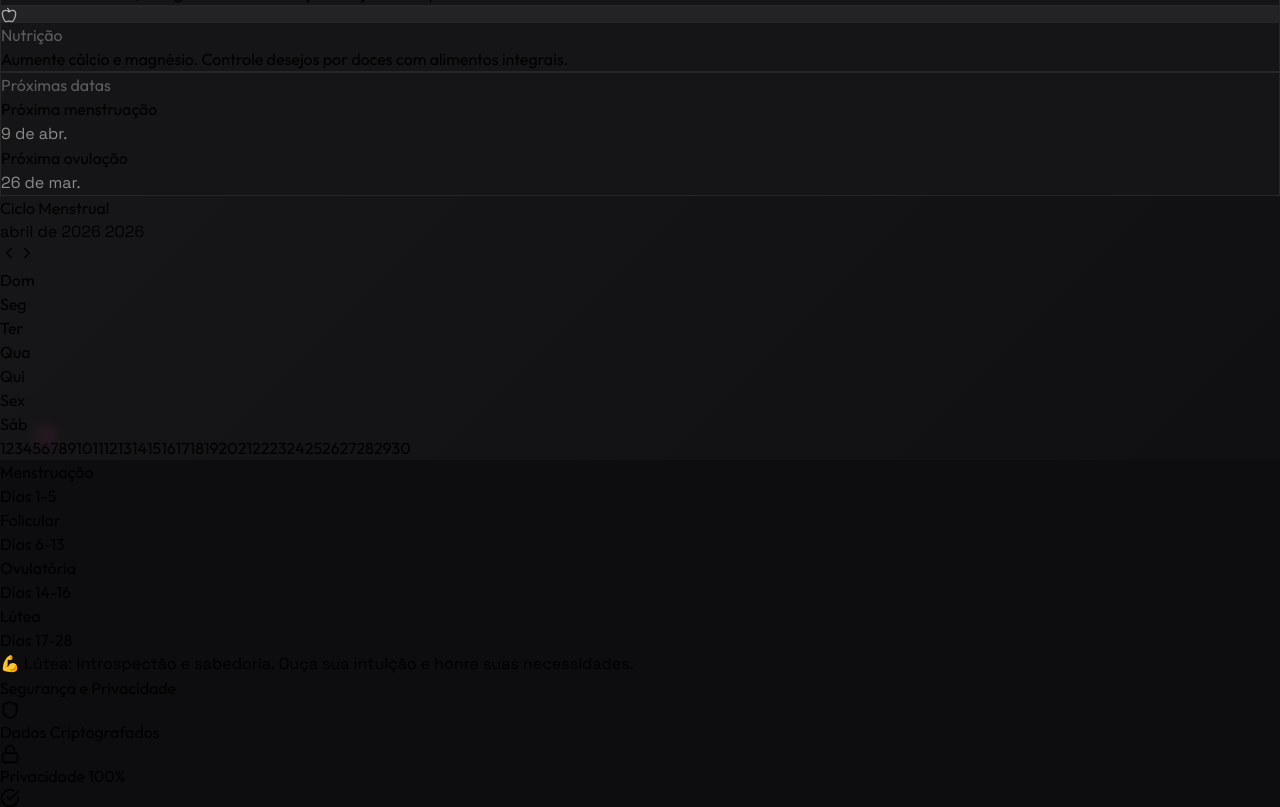
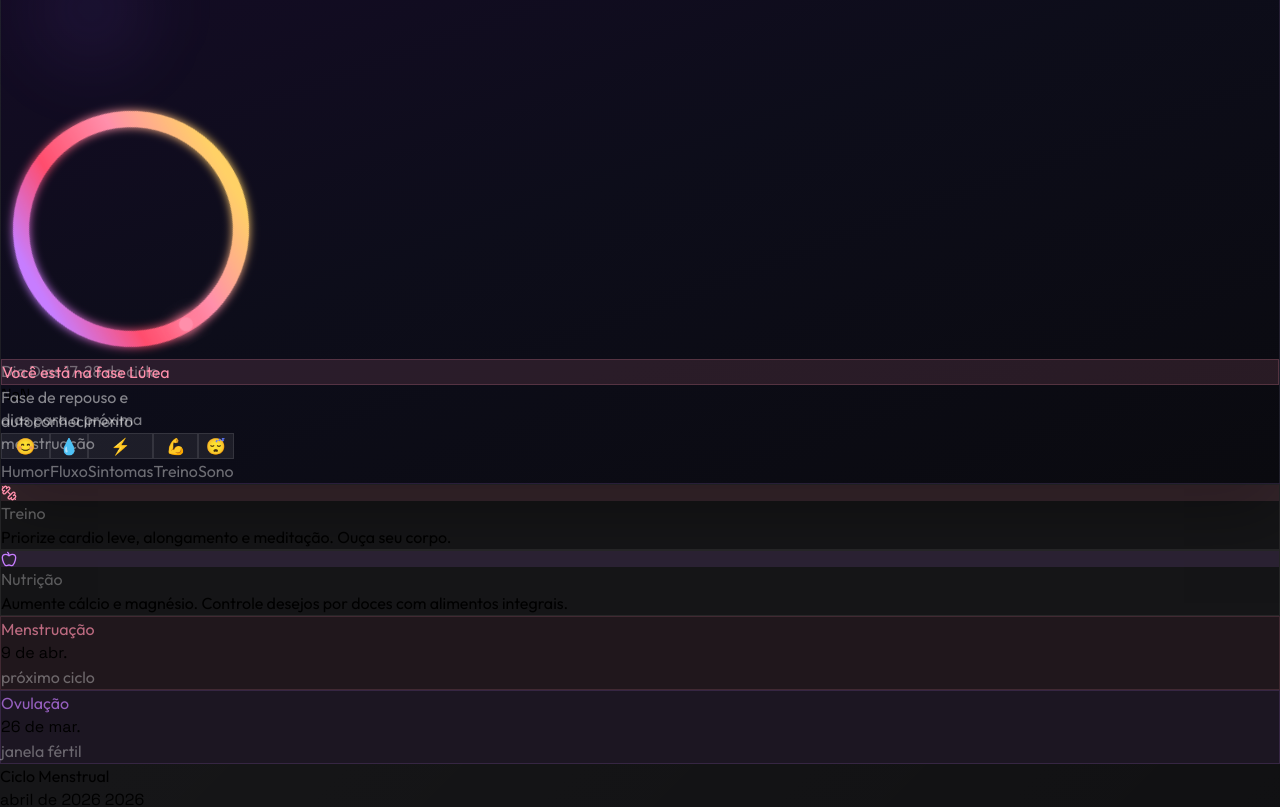
Before and after one commit to well2027t-gif/Fitgym, a React (Vite) app in the folder fitpro-app/client/: page /ciclo in a window 1280 px wide. Shown: the part 560-1367 px from the top of the page. Built offline with nearby package versions, Linux system fonts and the light colour scheme.

Commit message:
feat: redesign premium estilo Luna com arco de progresso e atalhos rapidos

```diff
--- a/fitpro-app/client/src/pages/Cycle.tsx
+++ b/fitpro-app/client/src/pages/Cycle.tsx
@@ -460,101 +460,124 @@ Consulte seu médico para análise profissional.
           {/* TAB: VISÃO GERAL */}
           {activeTab === 'overview' && (
             <motion.div initial={{ opacity: 0 }} animate={{ opacity: 1 }} className="space-y-4">
-              {/* Roda de Ciclo — Minimalismo de Luxo */}
+              {/* Hero Card — Arco Premium estilo Luna */}
               <div className="relative overflow-hidden rounded-3xl" style={{
-                background: 'rgba(255,255,255,0.03)',
-                border: '1px solid rgba(255,255,255,0.07)',
+                background: 'linear-gradient(160deg, #1a0a2e 0%, #0d0d1a 60%, #0a0a0f 100%)',
+                border: '1px solid rgba(255,255,255,0.08)',
+                boxShadow: '0 24px 64px rgba(0,0,0,0.6)'
               }}>
-                {/* Orb único e sutil */}
-                <div className="absolute inset-0" style={{ background: 'radial-gradient(ellipse at 50% 0%, rgba(244,114,182,0.08) 0%, transparent 65%)' }} />
+                {/* Orbs atmosféricos */}
+                <div className="absolute" style={{ top: -40, left: '50%', transform: 'translateX(-50%)', width: 320, height: 320, background: 'radial-gradient(circle, rgba(255,143,171,0.12) 0%, transparent 65%)', filter: 'blur(20px)' }} />
+                <div className="absolute" style={{ bottom: 0, right: 0, width: 180, height: 180, background: 'radial-gradient(circle, rgba(139,92,246,0.1) 0%, transparent 70%)', filter: 'blur(30px)' }} />
 
-                <div className="relative z-10 flex flex-col items-center py-8 px-6">
+                <div className="relative z-10 flex flex-col items-center pt-10 pb-8 px-6">
 
-                  {/* SVG da Roda — limpa e elegante */}
-                  <div className="relative mb-8" style={{ width: 220, height: 220 }}>
-                    <svg className="w-full h-full -rotate-90" viewBox="0 0 220 220">
+                  {/* Arco Grande — estilo Luna */}
+                  <div className="relative" style={{ width: 260, height: 260 }}>
+                    <svg className="w-full h-full" viewBox="0 0 260 260" style={{ transform: 'rotate(-210deg)' }}>
                       <defs>
-                        <linearGradient id="g-mens" x1="0%" y1="0%" x2="100%" y2="100%">
-                          <stop offset="0%" stopColor="#ff8fab" /><stop offset="100%" stopColor="#c9184a" />
+                        <linearGradient id="arc-base" x1="0%" y1="0%" x2="100%" y2="0%">
+                          <stop offset="0%" stopColor="#ffd166" stopOpacity="0.15" />
+                          <stop offset="40%" stopColor="#ff8fab" stopOpacity="0.15" />
+                          <stop offset="100%" stopColor="#c77dff" stopOpacity="0.15" />
                         </linearGradient>
-                        <linearGradient id="g-fol" x1="0%" y1="0%" x2="100%" y2="100%">
-                          <stop offset="0%" stopColor="#90e0ef" /><stop offset="100%" stopColor="#0077b6" />
+                        <linearGradient id="arc-progress" x1="0%" y1="0%" x2="100%" y2="0%">
+                          <stop offset="0%" stopColor="#ffd166" />
+                          <stop offset="35%" stopColor="#ff8fab" />
+                          <stop offset="70%" stopColor="#ff4d6d" />
+                          <stop offset="100%" stopColor="#c77dff" />
                         </linearGradient>
-                        <linearGradient id="g-ovu" x1="0%" y1="0%" x2="100%" y2="100%">
-                          <stop offset="0%" stopColor="#ffb3c6" /><stop offset="100%" stopColor="#ff4d6d" />
-                        </linearGradient>
-                        <linearGradient id="g-lut" x1="0%" y1="0%" x2="100%" y2="100%">
-                          <stop offset="0%" stopColor="#ffd166" /><stop offset="100%" stopColor="#ef8c4a" />
-                        </linearGradient>
-                        <filter id="f-glow" x="-20%" y="-20%" width="140%" height="140%">
-                          <feGaussianBlur stdDeviation="4" result="blur" />
+                        <filter id="arc-glow">
+                          <feGaussianBlur stdDeviation="5" result="blur" />
                           <feMerge><feMergeNode in="blur" /><feMergeNode in="SourceGraphic" /></feMerge>
                         </filter>
                       </defs>
 
-                      {/* Trilha de fundo */}
-                      <circle cx="110" cy="110" r="90" fill="none" stroke="rgba(255,255,255,0.05)" strokeWidth="12" />
+                      {/* Trilha de fundo — arco de 240° */}
+                      <circle cx="130" cy="130" r="110"
+                        fill="none"
+                        stroke="url(#arc-base)"
+                        strokeWidth="16"
+                        strokeLinecap="round"
+                        strokeDasharray="461.8 576.5"
+                        strokeDashoffset="0" />
 
-                      {/* Menstruação: 5/28 do círculo */}
-                      <circle cx="110" cy="110" r="90" fill="none" stroke="url(#g-mens)" strokeWidth="12"
-                        strokeDasharray="101.3 464.9" strokeDashoffset="2"
+                      {/* Progresso — baseado no dia do ciclo */}
+                      <circle cx="130" cy="130" r="110"
+                        fill="none"
+                        stroke="url(#arc-progress)"
+                        strokeWidth="16"
                         strokeLinecap="round"
-                        opacity={currentPhaseInfo?.phase === 'Menstruação' ? 1 : 0.25}
-                        filter={currentPhaseInfo?.phase === 'Menstruação' ? 'url(#f-glow)' : undefined} />
+                        strokeDasharray={`${Math.min((currentPhaseInfo ? parseInt(currentPhaseInfo.dayRange?.split('–')[0] || '1') : 1) / 28 * 461.8, 461.8)} 576.5`}
+                        strokeDashoffset="0"
+                        filter="url(#arc-glow)" />
 
-                      {/* Folicular: 8/28 */}
-                      <circle cx="110" cy="110" r="90" fill="none" stroke="url(#g-fol)" strokeWidth="12"
-                        strokeDasharray="162.1 464.9" strokeDashoffset="-101.3"
-                        strokeLinecap="round"
-                        opacity={currentPhaseInfo?.phase === 'Folicular' ? 1 : 0.25}
-                        filter={currentPhaseInfo?.phase === 'Folicular' ? 'url(#f-glow)' : undefined} />
-
-                      {/* Ovulação: 3/28 */}
-                      <circle cx="110" cy="110" r="90" fill="none" stroke="url(#g-ovu)" strokeWidth="12"
-                        strokeDasharray="60.8 464.9" strokeDashoffset="-263.4"
-                        strokeLinecap="round"
-                        opacity={currentPhaseInfo?.phase === 'Ovulatória' ? 1 : 0.25}
-                        filter={currentPhaseInfo?.phase === 'Ovulatória' ? 'url(#f-glow)' : undefined} />
-
-                      {/* Lútea: 12/28 */}
-                      <circle cx="110" cy="110" r="90" fill="none" stroke="url(#g-lut)" strokeWidth="12"
-                        strokeDasharray="243.5 464.9" strokeDashoffset="-324.2"
-                        strokeLinecap="round"
-                        opacity={currentPhaseInfo?.phase === 'Lútea' ? 1 : 0.25}
-                        filter={currentPhaseInfo?.phase === 'Lútea' ? 'url(#f-glow)' : undefined} />
+                      {/* Ponteiro — bolinha no final do progresso */}
+                      <circle cx="130" cy="20" r="7" fill="#ff8fab"
+                        style={{ filter: 'drop-shadow(0 0 8px #ff8fab)' }} />
                     </svg>
 
-                    {/* Centro — limpo e elegante */}
-                    <div className="absolute inset-0 flex flex-col items-center justify-center">
-                      <p className="text-[9px] uppercase tracking-[0.25em] mb-2" style={{ color: 'rgba(255,255,255,0.3)', fontFamily: 'Outfit' }}>hoje</p>
-                      <p className="text-2xl font-light text-white text-center leading-tight" style={{ fontFamily: 'Space Grotesk', letterSpacing: '-0.02em' }}>
-                        {currentPhaseInfo?.phase || 'Lútea'}
+                    {/* Conteúdo central */}
+                    <div className="absolute inset-0 flex flex-col items-center justify-center" style={{ paddingBottom: 20 }}>
+                      <p className="text-[10px] uppercase tracking-[0.22em] mb-1" style={{ color: 'rgba(255,255,255,0.35)', fontFamily: 'Outfit' }}>
+                        Dia {currentPhaseInfo?.dayRange?.split('–')[0] || '1'} do ciclo
                       </p>
-                      <p className="text-xs mt-1.5" style={{ color: 'rgba(255,255,255,0.35)', fontFamily: 'Outfit' }}>
-                        {currentPhaseInfo?.dayRange || 'Dias 17–28'}
-                      </p>
+                      {(() => {
+                        const nextPeriod = lastCycle
+                          ? Math.max(0, (lastCycle.cycleLengthDays || 28) - (parseInt(currentPhaseInfo?.dayRange?.split('–')[0] || '1')))
+                          : null;
+                        return nextPeriod !== null ? (
+                          <>
+                            <p className="text-4xl font-bold text-white leading-none" style={{ fontFamily: 'Space Grotesk', letterSpacing: '-0.03em' }}>
+                              {nextPeriod}
+                            </p>
+                            <p className="text-xs mt-1" style={{ color: 'rgba(255,255,255,0.45)', fontFamily: 'Outfit' }}>
+                              dias para a próxima
+                            </p>
+                            <p className="text-xs" style={{ color: 'rgba(255,255,255,0.45)', fontFamily: 'Outfit' }}>menstruação</p>
+                          </>
+                        ) : (
+                          <p className="text-2xl font-bold text-white" style={{ fontFamily: 'Space Grotesk' }}>
+                            {currentPhaseInfo?.phase || 'Lútea'}
+                          </p>
+                        );
+                      })()}
                     </div>
                   </div>
 
-                  {/* Descrição minimalista */}
-                  {currentPhaseInfo && (
-                    <p className="text-sm text-center leading-relaxed mb-6" style={{ color: 'rgba(255,255,255,0.5)', fontFamily: 'Outfit', maxWidth: 280 }}>
-                      {currentPhaseInfo.description}
+                  {/* Fase atual + descrição */}
+                  <div className="text-center mt-2 mb-6">
+                    <div className="inline-flex items-center gap-2 px-4 py-1.5 rounded-full mb-3" style={{ background: 'rgba(255,143,171,0.12)', border: '1px solid rgba(255,143,171,0.2)' }}>
+                      <div className="w-1.5 h-1.5 rounded-full" style={{ background: '#ff8fab', boxShadow: '0 0 6px #ff8fab' }} />
+                      <span className="text-xs font-semibold" style={{ color: '#ff8fab', fontFamily: 'Outfit' }}>
+                        Você está na fase {currentPhaseInfo?.phase || 'Lútea'}
+                      </span>
+                    </div>
+                    <p className="text-sm leading-relaxed" style={{ color: 'rgba(255,255,255,0.5)', fontFamily: 'Outfit', maxWidth: 260 }}>
+                      {currentPhaseInfo?.description}
                     </p>
-                  )}
+                  </div>
 
-                  {/* Legenda horizontal — 4 pontos */}
-                  <div className="flex items-center gap-5">
+                  {/* Atalhos rápidos — estilo Luna */}
+                  <div className="flex gap-5 justify-center">
                     {[
-                      { label: 'Mens.', color: '#ff8fab', active: currentPhaseInfo?.phase === 'Menstruação' },
-                      { label: 'Folicular', color: '#90e0ef', active: currentPhaseInfo?.phase === 'Folicular' },
-                      { label: 'Ovulação', color: '#ffb3c6', active: currentPhaseInfo?.phase === 'Ovulatória' },
-                      { label: 'Lútea', color: '#ffd166', active: currentPhaseInfo?.phase === 'Lútea' },
-                    ].map(p => (
-                      <div key={p.label} className="flex flex-col items-center gap-1">
-                        <div className="w-1.5 h-1.5 rounded-full" style={{ background: p.color, opacity: p.active ? 1 : 0.3, boxShadow: p.active ? `0 0 8px ${p.color}` : 'none' }} />
-                        <span className="text-[9px] font-medium" style={{ color: p.active ? p.color : 'rgba(255,255,255,0.25)', fontFamily: 'Outfit' }}>{p.label}</span>
-                      </div>
+                      { icon: '😊', label: 'Humor' },
+                      { icon: '💧', label: 'Fluxo' },
+                      { icon: '⚡', label: 'Sintomas' },
+                      { icon: '💪', label: 'Treino' },
+                      { icon: '😴', label: 'Sono' },
+                    ].map(item => (
+                      <motion.button
+                        key={item.label}
+                        onClick={() => setSelectedDate(new Date().toISOString().split('T')[0])}
+                        className="flex flex-col items-center gap-1.5"
+                        whileTap={{ scale: 0.92 }}
+                      >
+                        <div className="w-12 h-12 rounded-2xl flex items-center justify-center text-xl" style={{ background: 'rgba(255,255,255,0.07)', border: '1px solid rgba(255,255,255,0.1)' }}>
+                          {item.icon}
+                        </div>
+                        <span className="text-[10px]" style={{ color: 'rgba(255,255,255,0.4)', fontFamily: 'Outfit' }}>{item.label}</span>
+                      </motion.button>
                     ))}
                   </div>
                 </div>
@@ -564,45 +587,37 @@ Consulte seu médico para análise profissional.
               {currentPhaseInfo && (
                 <div className="grid grid-cols-2 gap-3">
                   <div className="rounded-2xl p-4" style={{ background: 'rgba(255,255,255,0.03)', border: '1px solid rgba(255,255,255,0.07)' }}>
-                    <div className="w-8 h-8 rounded-xl flex items-center justify-center mb-3" style={{ background: 'rgba(255,255,255,0.06)' }}>
-                      <Dumbbell size={16} style={{ color: 'rgba(255,255,255,0.6)' }} />
+                    <div className="w-9 h-9 rounded-xl flex items-center justify-center mb-3" style={{ background: 'rgba(255,143,171,0.12)' }}>
+                      <Dumbbell size={16} style={{ color: '#ff8fab' }} />
                     </div>
-                    <p className="text-[10px] uppercase tracking-widest mb-1" style={{ color: 'rgba(255,255,255,0.3)', fontFamily: 'Outfit' }}>Treino</p>
+                    <p className="text-[10px] uppercase tracking-widest mb-1.5" style={{ color: 'rgba(255,255,255,0.3)', fontFamily: 'Outfit' }}>Treino</p>
                     <p className="text-xs leading-relaxed text-white" style={{ fontFamily: 'Outfit' }}>{currentPhaseInfo.trainingTip}</p>
                   </div>
                   <div className="rounded-2xl p-4" style={{ background: 'rgba(255,255,255,0.03)', border: '1px solid rgba(255,255,255,0.07)' }}>
-                    <div className="w-8 h-8 rounded-xl flex items-center justify-center mb-3" style={{ background: 'rgba(255,255,255,0.06)' }}>
-                      <Apple size={16} style={{ color: 'rgba(255,255,255,0.6)' }} />
+                    <div className="w-9 h-9 rounded-xl flex items-center justify-center mb-3" style={{ background: 'rgba(199,125,255,0.12)' }}>
+                      <Apple size={16} style={{ color: '#c77dff' }} />
                     </div>
-                    <p className="text-[10px] uppercase tracking-widest mb-1" style={{ color: 'rgba(255,255,255,0.3)', fontFamily: 'Outfit' }}>Nutrição</p>
+                    <p className="text-[10px] uppercase tracking-widest mb-1.5" style={{ color: 'rgba(255,255,255,0.3)', fontFamily: 'Outfit' }}>Nutrição</p>
                     <p className="text-xs leading-relaxed text-white" style={{ fontFamily: 'Outfit' }}>{currentPhaseInfo.nutritionTip}</p>
                   </div>
                 </div>
               )}
 
-              {/* Próximas datas — linha do tempo simples */}
-              <div className="rounded-2xl p-5" style={{ background: 'rgba(255,255,255,0.03)', border: '1px solid rgba(255,255,255,0.07)' }}>
-                <p className="text-[10px] uppercase tracking-widest mb-4" style={{ color: 'rgba(255,255,255,0.3)', fontFamily: 'Outfit' }}>Próximas datas</p>
-                <div className="space-y-3">
-                  <div className="flex items-center justify-between">
-                    <div className="flex items-center gap-3">
-                      <div className="w-1.5 h-1.5 rounded-full" style={{ background: '#ff8fab', boxShadow: '0 0 6px #ff8fab' }} />
-                      <span className="text-sm text-white" style={{ fontFamily: 'Outfit' }}>Próxima menstruação</span>
-                    </div>
-                    <span className="text-sm font-medium" style={{ color: 'rgba(255,255,255,0.5)', fontFamily: 'Space Grotesk' }}>
-                      {lastCycle ? new Date(new Date(lastCycle.startDate).getTime() + (lastCycle.cycleLengthDays || 28) * 86400000).toLocaleDateString('pt-BR', { day: 'numeric', month: 'short' }) : '--'}
-                    </span>
-                  </div>
-                  <div className="h-px" style={{ background: 'rgba(255,255,255,0.05)' }} />
-                  <div className="flex items-center justify-between">
-                    <div className="flex items-center gap-3">
-                      <div className="w-1.5 h-1.5 rounded-full" style={{ background: '#ffb3c6', boxShadow: '0 0 6px #ffb3c6' }} />
-                      <span className="text-sm text-white" style={{ fontFamily: 'Outfit' }}>Próxima ovulação</span>
-                    </div>
-                    <span className="text-sm font-medium" style={{ color: 'rgba(255,255,255,0.5)', fontFamily: 'Space Grotesk' }}>
-                      {nextOvulation ? new Date(nextOvulation).toLocaleDateString('pt-BR', { day: 'numeric', month: 'short' }) : '--'}
-                    </span>
-                  </div>
+              {/* Próximas datas — cards compactos */}
+              <div className="grid grid-cols-2 gap-3">
+                <div className="rounded-2xl p-4" style={{ background: 'rgba(255,143,171,0.08)', border: '1px solid rgba(255,143,171,0.15)' }}>
+                  <p className="text-[10px] uppercase tracking-widest mb-2" style={{ color: 'rgba(255,143,171,0.7)', fontFamily: 'Outfit' }}>Menstruação</p>
+                  <p className="text-base font-bold text-white" style={{ fontFamily: 'Space Grotesk' }}>
+                    {lastCycle ? new Date(new Date(lastCycle.startDate).getTime() + (lastCycle.cycleLengthDays || 28) * 86400000).toLocaleDateString('pt-BR', { day: 'numeric', month: 'short' }) : '--'}
+                  </p>
+                  <p className="text-[11px] mt-0.5" style={{ color: 'rgba(255,255,255,0.35)', fontFamily: 'Outfit' }}>próximo ciclo</p>
+                </div>
+                <div className="rounded-2xl p-4" style={{ background: 'rgba(199,125,255,0.08)', border: '1px solid rgba(199,125,255,0.15)' }}>
+                  <p className="text-[10px] uppercase tracking-widest mb-2" style={{ color: 'rgba(199,125,255,0.7)', fontFamily: 'Outfit' }}>Ovulação</p>
+                  <p className="text-base font-bold text-white" style={{ fontFamily: 'Space Grotesk' }}>
+                    {nextOvulation ? new Date(nextOvulation).toLocaleDateString('pt-BR', { day: 'numeric', month: 'short' }) : '--'}
+                  </p>
+                  <p className="text-[11px] mt-0.5" style={{ color: 'rgba(255,255,255,0.35)', fontFamily: 'Outfit' }}>janela fértil</p>
                 </div>
               </div>
 
```
